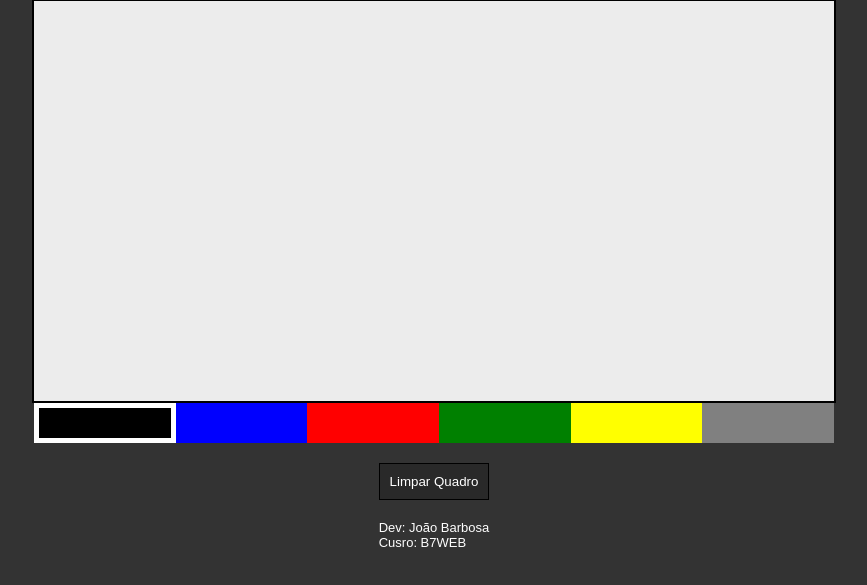
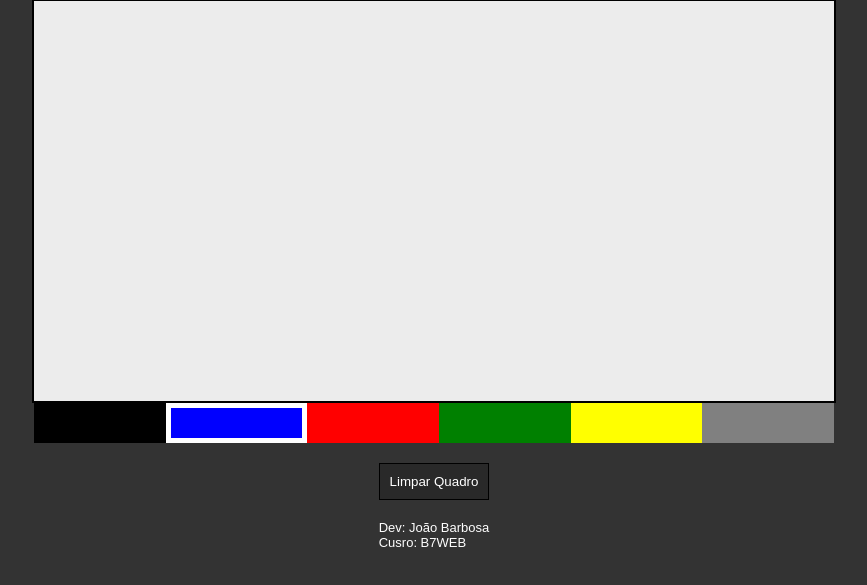
Before and after one commit to JoaoSBarbosa/quadro-de-desenho, a plain HTML site: page index.html in a window 1280 px wide. Both pictures are taken after a click on the element 447 px from the left and 572 px from the top of the page. Shown: the part 149-734 px from the top of the page, without its empty margins (206-1073 px from the left). Drawn offline with Linux system fonts and the light colour scheme.

Commit message:
Funcionalidades desenvolvidas: Pegando as cores e Adicionando/removendo a class active via JS

```diff
--- a/assets/js/script.js
+++ b/assets/js/script.js
@@ -1,4 +1,14 @@
 let currentColor = 'black';
-document.querySelectorAll('.colorArea .color'),foreach(item =>{
+document.querySelectorAll('.colorArea .color').forEach(item =>{
+   item.addEventListener('click', colorClickEvent);
+});
 
-})
+// ------------FUNÇÕES-------------
+
+function colorClickEvent(e){
+   let color = e.target.getAttribute('data-color');
+   currentColor = color;
+
+   document.querySelector('.color.active').classList.remove('active');
+   e.target.classList.add('active');
+}
```
Also changed, not shown: assets/css/style.css (line endings or trailing spaces).
